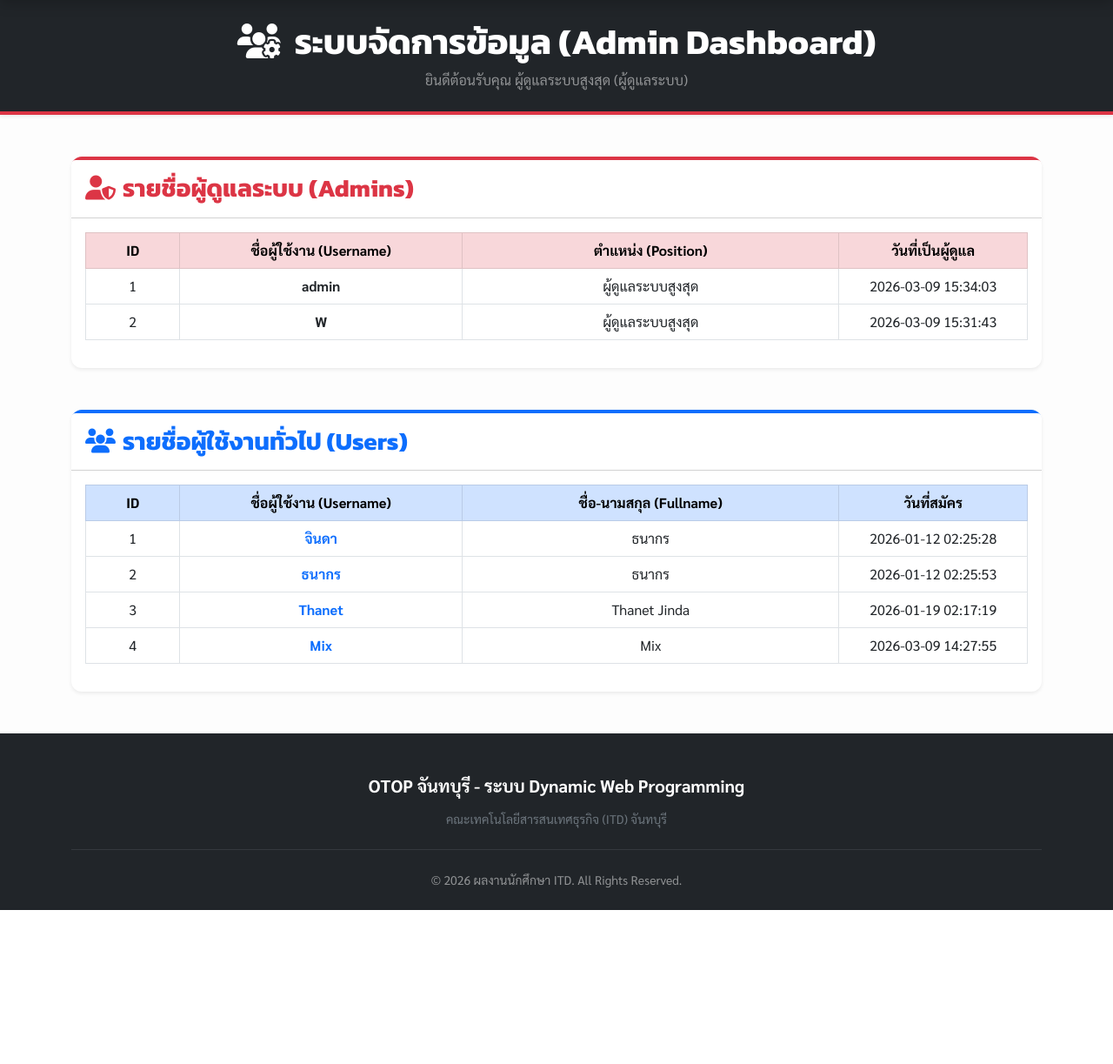
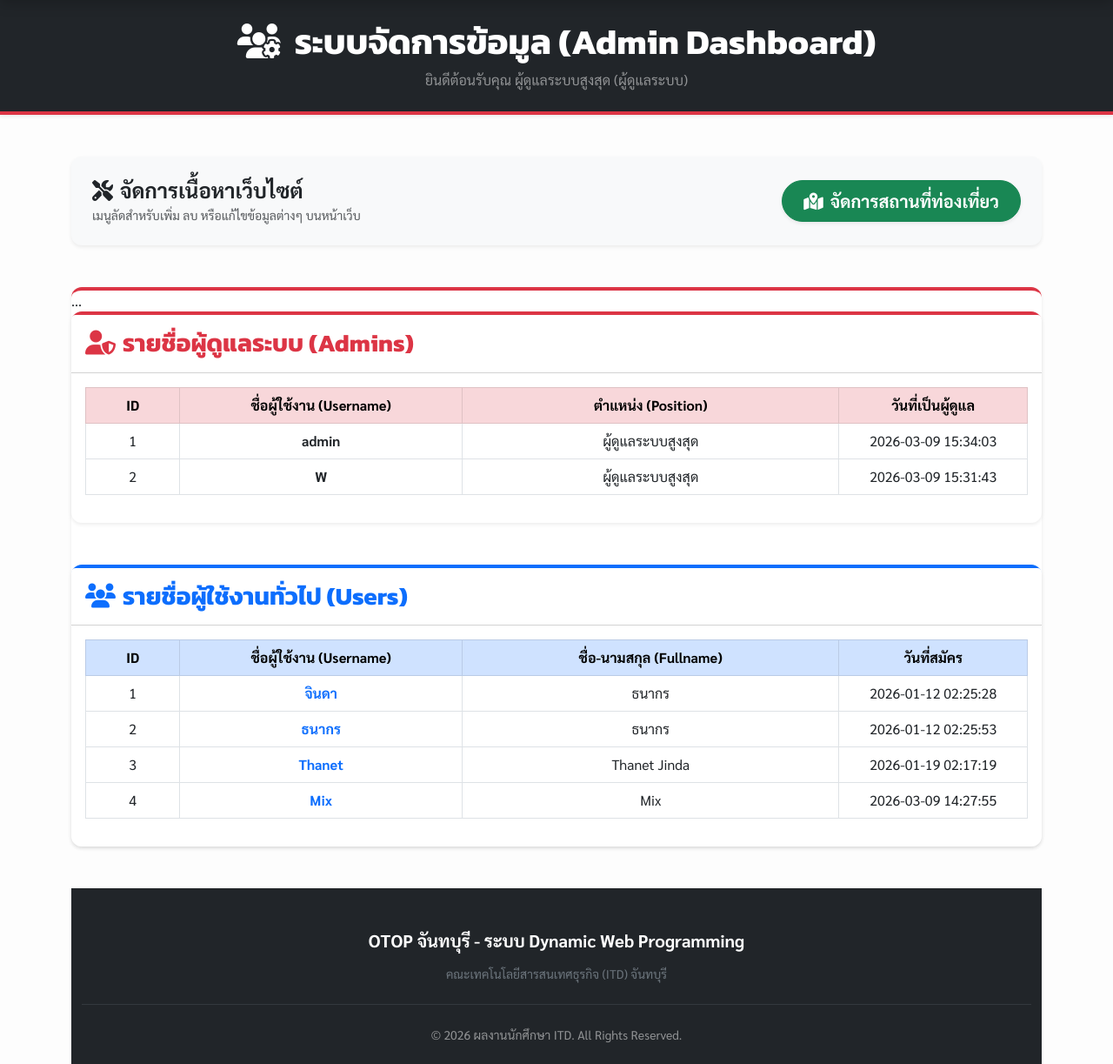
Before and after one commit to PThanet/otop_chanthaburi, a PHP site: page /admin_dashboard.php in a window 1280 px wide. Shown: the part 83-1306 px from the top of the page at 87% size. Before the commit the page ends 1129 px from the top, so only its background shows below. Run offline with PHP 8.4, Linux system fonts and the light colour scheme; a user stored in the database is signed in; data comes from the database, SQL or seed files in the repository.

Commit message:
add edit del travel page

```diff
--- a/admin_dashboard.php
+++ b/admin_dashboard.php
@@ -22,6 +22,26 @@ include('includes/db_config.php');
 </div>
 
 <div class="container my-5">
+
+    <div class="row mb-5">
+        <div class="col-12">
+            <div class="card shadow-sm border-0 bg-light" style="border-radius: 12px;">
+                <div class="card-body d-flex flex-column flex-md-row justify-content-between align-items-center p-4">
+                    <div class="mb-3 mb-md-0">
+                        <h4 class="mb-1 fw-bold text-dark"><i class="fas fa-tools me-2"></i>จัดการเนื้อหาเว็บไซต์</h4>
+                        <p class="text-muted mb-0 small">เมนูลัดสำหรับเพิ่ม ลบ หรือแก้ไขข้อมูลต่างๆ บนหน้าเว็บ</p>
+                    </div>
+                    <div class="d-flex gap-2">
+                        <a href="admin_travel.php" class="btn btn-success btn-lg fw-bold rounded-pill shadow-sm px-4">
+                            <i class="fas fa-map-marked-alt me-2"></i>จัดการสถานที่ท่องเที่ยว
+                        </a>
+                        </div>
+                </div>
+            </div>
+        </div>
+    </div>
+    <div class="card shadow-sm border-0 mb-5" style="border-top: 4px solid #dc3545 !important; border-radius: 12px;">
+...
 
     <div class="card shadow-sm border-0 mb-5" style="border-top: 4px solid #dc3545 !important; border-radius: 12px;">
         <div class="card-header bg-white py-3">
```
